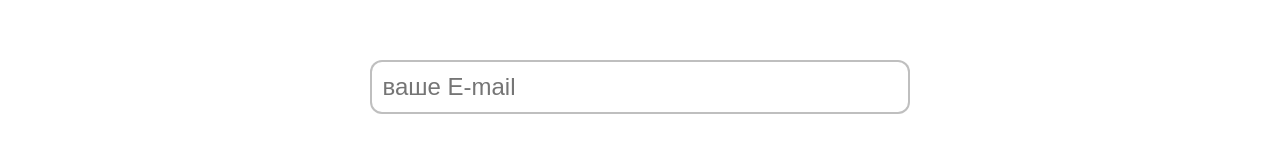
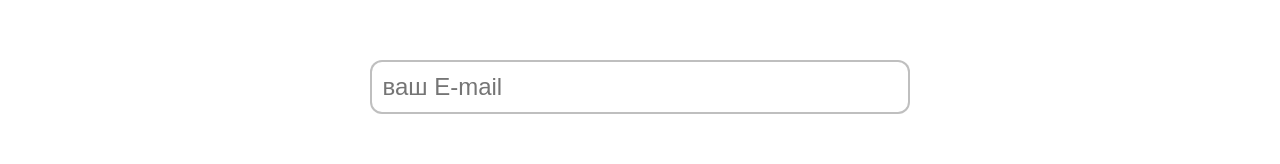
Before and after one commit to Amvi4/kursach-dyadik, a Vue app: page /login in a window 1280 px wide. Shown: the part 230-394 px from the top of the page. Built offline with nearby package versions, Linux system fonts and the light colour scheme.

Commit message:
9 commit

```diff
--- a/src/pages/Auth/Login.vue
+++ b/src/pages/Auth/Login.vue
@@ -14,7 +14,7 @@ export default{
             <RouterLink to="/register" class="auth-text">Регистрация</RouterLink >
         </div>
         <div class="auth-cont">
-            <input type="email" name="email" id="email-auth" placeholder="ваше E-mail">
+            <input type="email" name="email" id="email-auth" placeholder="ваш E-mail">
             <input type="password" name="password" id="pass-auth" placeholder="Пароль">
             <RouterLink to="/profile" class="link-auth"><button class="auth-btn">Войти</button></RouterLink>
         </div>
```
